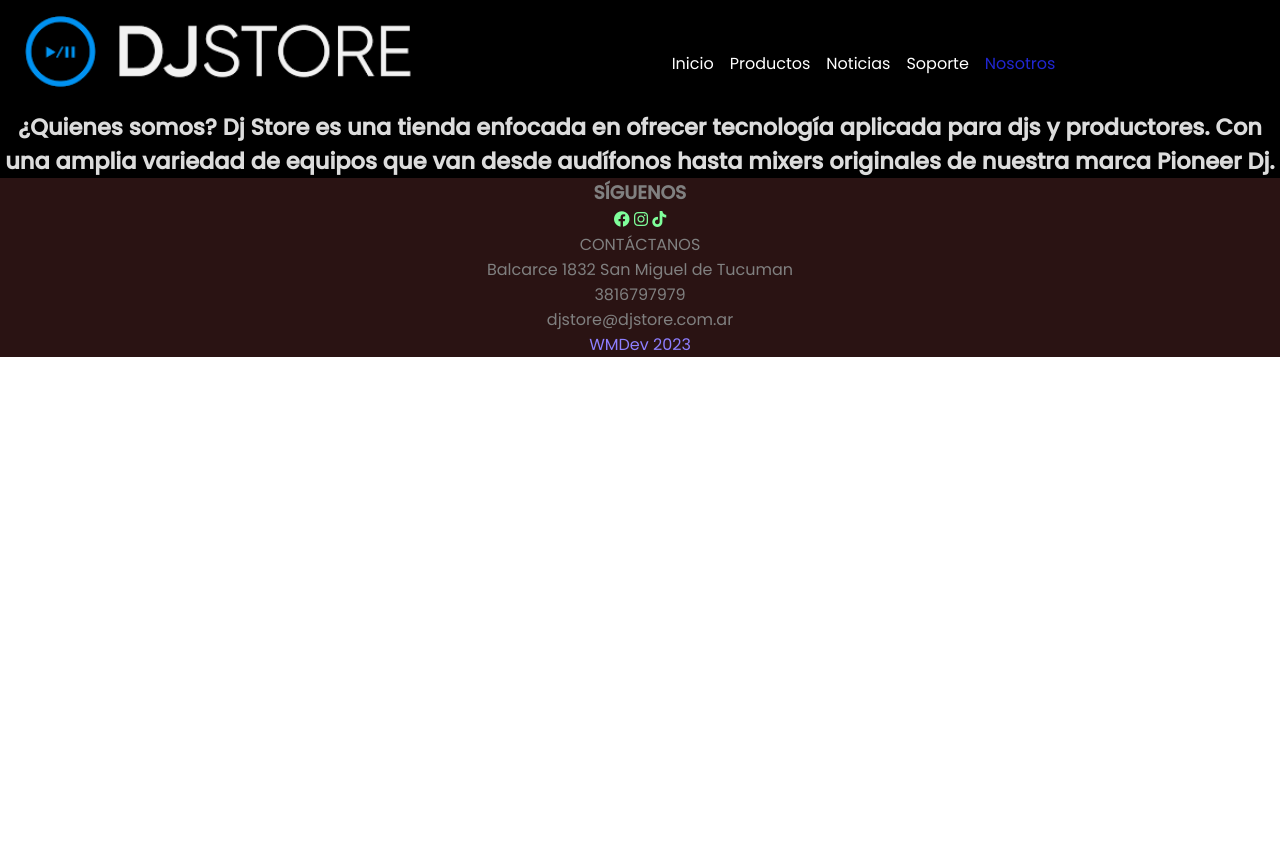
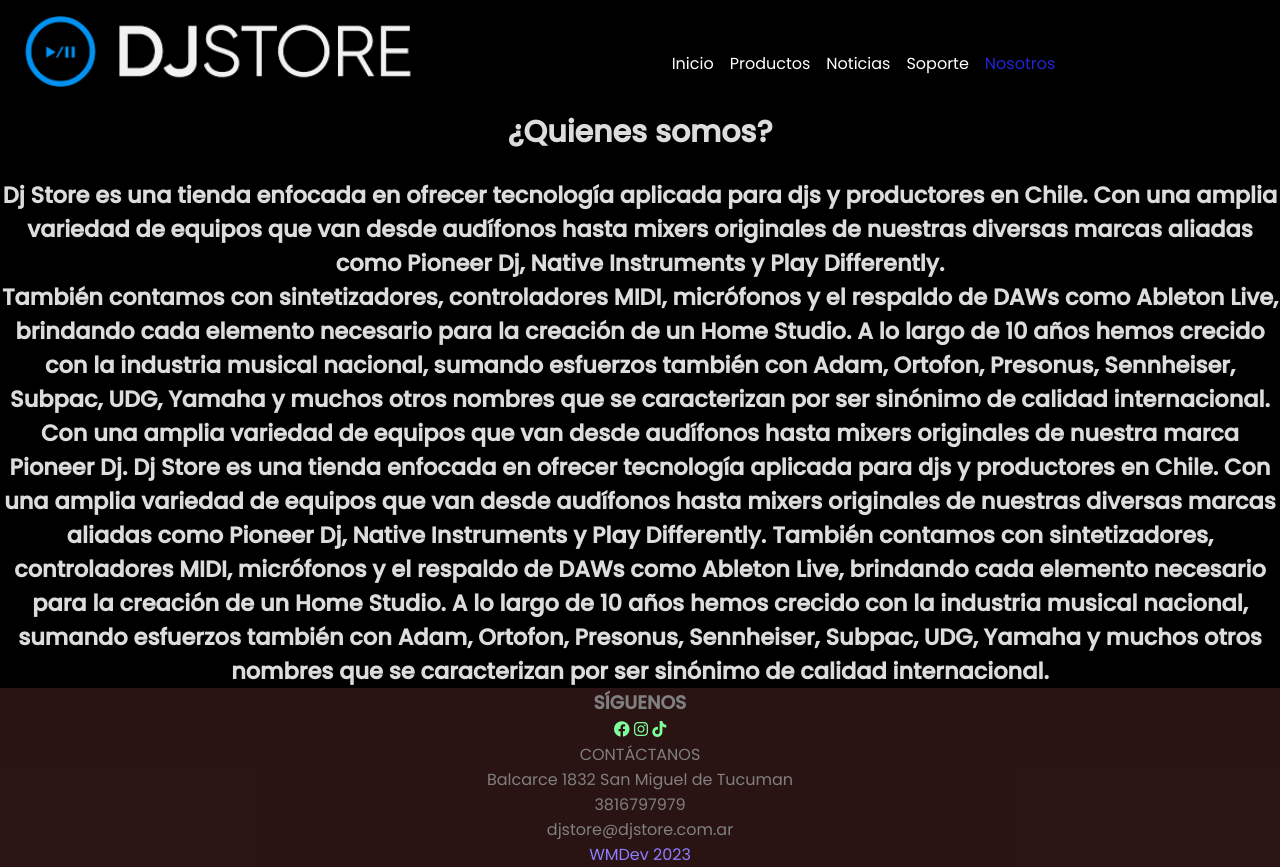
Before and after one commit to waltermonachesi/PreEntrega2-Monachesi, a website: page pages/nosotros.html in a window 1280 px wide. Before the commit the page ends 800 px from the top, so only its background shows below. Drawn offline with nearby package versions, Linux system fonts and the light colour scheme.

Commit message:
correcion2

```diff
--- a/pages/nosotros.html
+++ b/pages/nosotros.html
@@ -63,11 +63,39 @@
         </nav>
       </header>
       <main class="main__title">
+        <h1>¿Quienes somos?</h1>
+        <br />
+        <div>
+          <h2>
+            Dj Store es una tienda enfocada en ofrecer tecnología aplicada para
+            djs y productores en Chile. Con una amplia variedad de equipos que
+            van desde audífonos hasta mixers originales de nuestras diversas
+            marcas aliadas como Pioneer Dj, Native Instruments y Play
+            Differently.
+            <br />
+            También contamos con sintetizadores, controladores MIDI, micrófonos
+            y el respaldo de DAWs como Ableton Live, brindando cada elemento
+            necesario para la creación de un Home Studio. A lo largo de 10 años
+            hemos crecido con la industria musical nacional, sumando esfuerzos
+            también con Adam, Ortofon, Presonus, Sennheiser, Subpac, UDG, Yamaha
+            y muchos otros nombres que se caracterizan por ser sinónimo de
+            calidad internacional.
+          </h2>
+        </div>
+
         <h2>
-          ¿Quienes somos? Dj Store es una tienda enfocada en ofrecer tecnología
-          aplicada para djs y productores. Con una amplia variedad de equipos
-          que van desde audífonos hasta mixers originales de nuestra marca
-          Pioneer Dj.
+          Con una amplia variedad de equipos que van desde audífonos hasta
+          mixers originales de nuestra marca Pioneer Dj. Dj Store es una tienda
+          enfocada en ofrecer tecnología aplicada para djs y productores en
+          Chile. Con una amplia variedad de equipos que van desde audífonos
+          hasta mixers originales de nuestras diversas marcas aliadas como
+          Pioneer Dj, Native Instruments y Play Differently. También contamos
+          con sintetizadores, controladores MIDI, micrófonos y el respaldo de
+          DAWs como Ableton Live, brindando cada elemento necesario para la
+          creación de un Home Studio. A lo largo de 10 años hemos crecido con la
+          industria musical nacional, sumando esfuerzos también con Adam,
+          Ortofon, Presonus, Sennheiser, Subpac, UDG, Yamaha y muchos otros
+          nombres que se caracterizan por ser sinónimo de calidad internacional.
         </h2>
       </main>
 
```
Also changed, not shown: pages/Soporte.html (+1 -0 lines).
